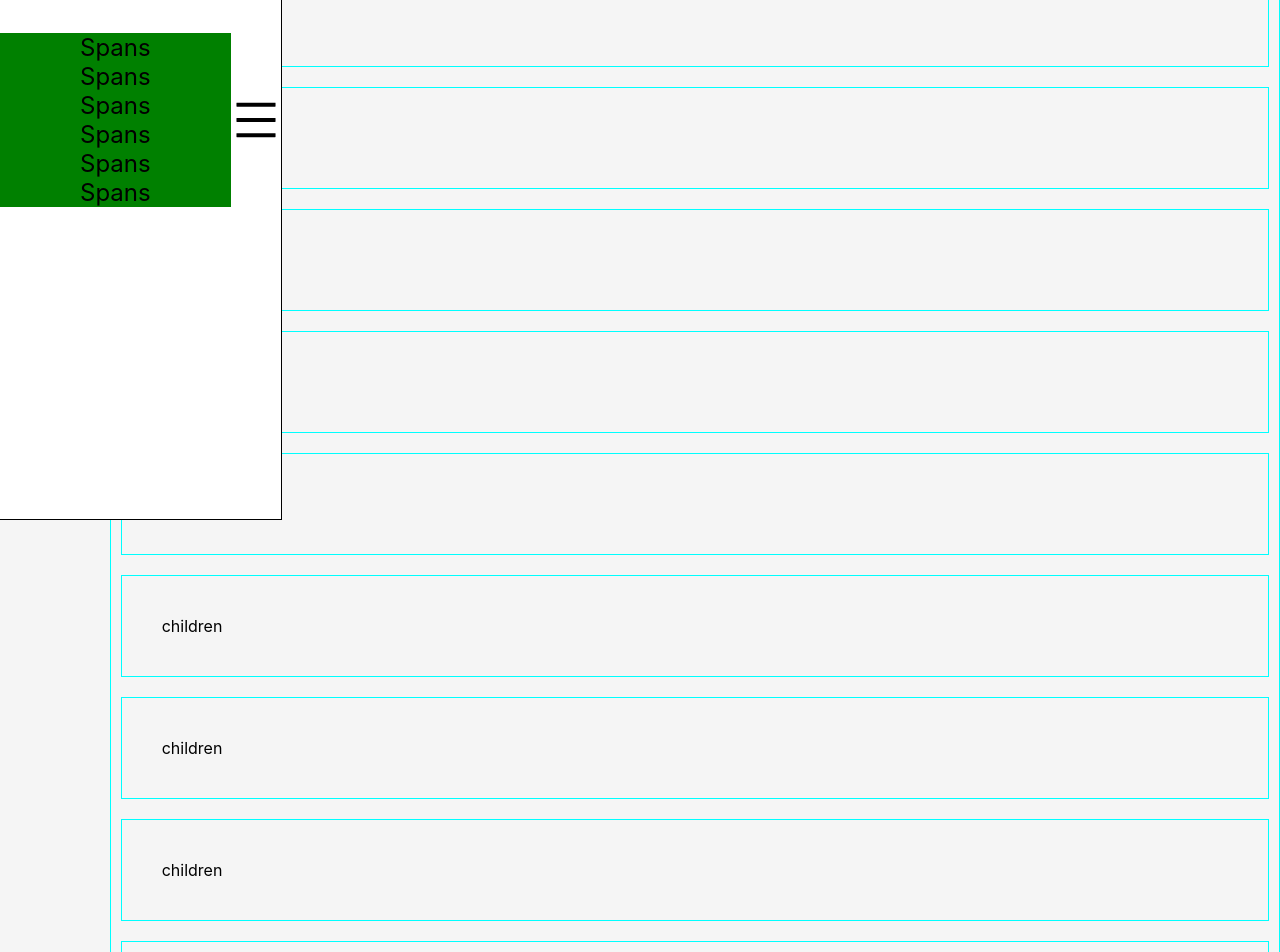
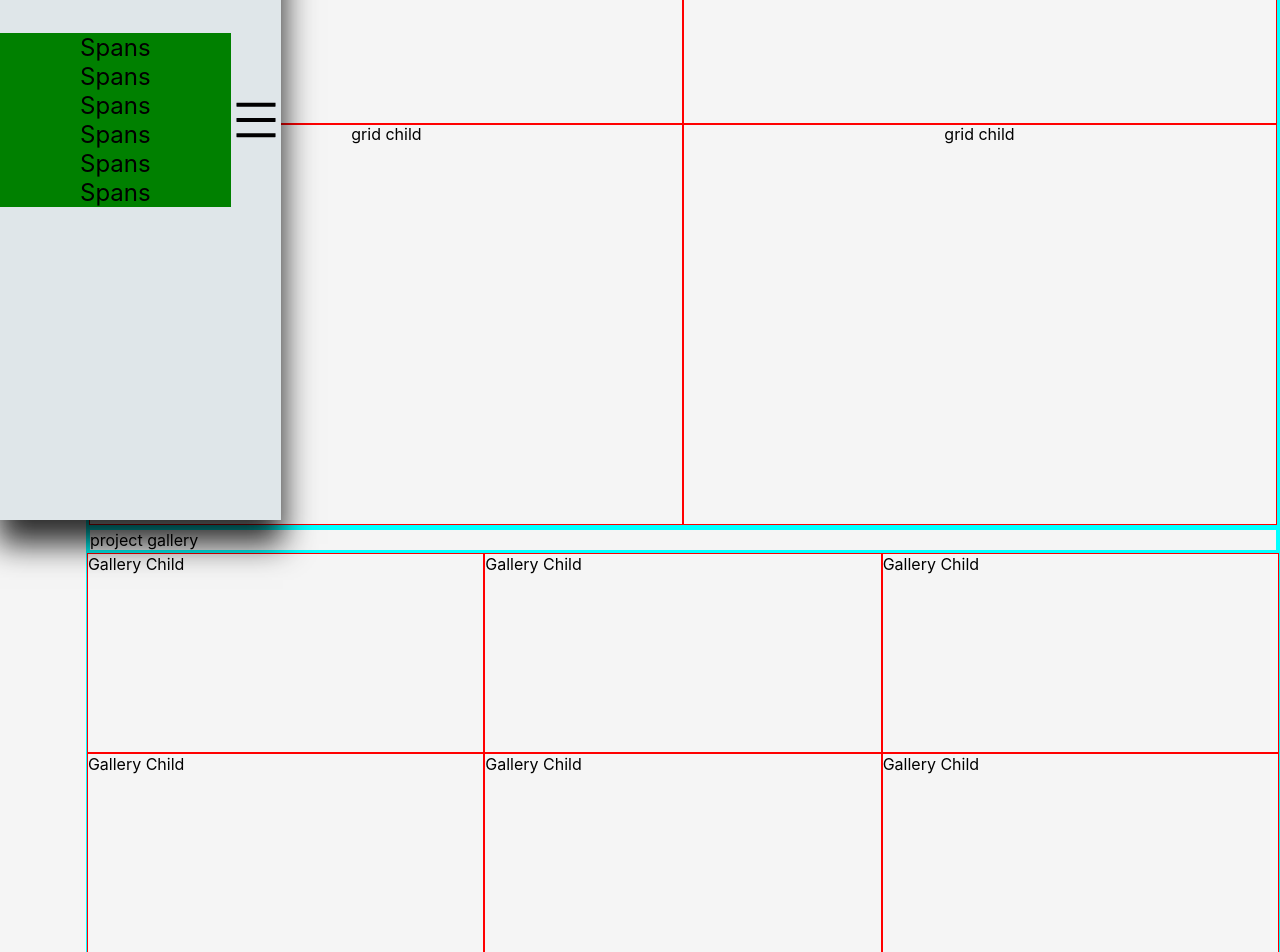
Before and after one commit to bchh325/mech-portfolio, a React (Create React App) app: page / in a window 1280 px wide. Shown: the part 280-1232 px from the top of the page. Built offline with nearby package versions, Linux system fonts and the light colour scheme.

Commit message:
additional grid styling

```diff
--- a/src/App.js
+++ b/src/App.js
@@ -1,6 +1,14 @@
 import './App.css';
 import styles from './gridstyles.module.css'
 import { AiOutlineMenu } from "react-icons/ai"
+
+
+/*
+
+All elements will eventually be put into their own components.
+The current state of the App component is strictly for styling purposes.
+
+*/
 
 function App() {
   return (
@@ -23,11 +31,25 @@ function App() {
         </div>
       </div>
       <div className={styles.gridcontainer}>
-        <div>current</div>
+        <div>curr</div>
         <div className={`${styles.gridchild} ${styles.childcontainer}`}>
-          <div className={styles.content}>children</div>
-          <div className={styles.content}>children</div>
-          <div className={styles.content}>children</div>
+          <div className={`${styles.content} ${styles.information}`}>
+            <div className={styles.infochild}>grid child</div>
+            <div className={styles.infochild}>grid child</div>
+            <div className={styles.infochild}>grid child</div>
+            <div className={styles.infochild}>grid child</div>
+          </div>
+          <div className={styles.content}>project gallery</div>
+          <div className={styles.gallery}>
+            <div className={styles.gallerychild}>Gallery Child</div>
+            <div className={styles.gallerychild}>Gallery Child</div>
+            <div className={styles.gallerychild}>Gallery Child</div>
+            <div className={styles.gallerychild}>Gallery Child</div>
+            <div className={styles.gallerychild}>Gallery Child</div>
+            <div className={styles.gallerychild}>Gallery Child</div>
+            <div className={styles.gallerychild}>Gallery Child</div>
+            <div className={styles.gallerychild}>Gallery Child</div>
+          </div>
           <div className={styles.content}>children</div>
           <div className={styles.content}>children</div>
           <div className={styles.content}>children</div>
--- a/src/gridstyles.module.css
+++ b/src/gridstyles.module.css
@@ -4,7 +4,7 @@
     width: 100%;
     height: 100%;
     display: grid;
-    grid-template-columns: minmax(min-content, 50px) 3fr;
+    grid-template-columns: min-content 3fr;
     row-gap: 20px;
 }
 
@@ -20,17 +20,13 @@
     position: fixed;
     grid-template-columns: min-content min-content;
     justify-items: start;
+    box-shadow: rgba(0, 0, 0, 0.829) 0px 22px 30px 2px;
 }
 
 .navcomp {
     pointer-events: auto;
-    background-color: white;
-    border-color: black;
-    border-width: 1px;
-    border-style: solid solid solid none;
-    display: block;
+    background-color: #dfe6e9;
     overflow: hidden;
-    box-sizing: border-box;
     margin-left: -220px;
     transition: margin-left 0.25s cubic-bezier(0.5, 0.25, 0, 1);
 }
@@ -69,11 +65,47 @@
 .childcontainer {
     display: flex;
     flex-direction: column;
-    row-gap: 20px;
 }
 
 .content {
-    border: 1px solid cyan;
-    padding: 40px;
-    margin: 0px 10px;
+    border: 3px solid cyan;
 }
+
+.information {
+    display: grid;
+    grid-template-columns: repeat(2, 1fr);
+    grid-template-rows: repeat(2, calc(100vh / 2));
+    align-items: center;
+    justify-items: center;
+}
+
+@media screen and (max-width: 760px) {
+    .information {
+        background-color: rgb(172, 172, 172);
+        grid-template-columns: 1fr;
+        grid-template-rows: repeat(4, 200px)
+    }
+}
+
+.infochild {
+    height: 100%;
+    width: 100%;
+    text-align: center;
+    grid-column: span auto;
+    border: 1px solid red;
+}
+
+.gallery {
+    grid-auto-flow: dense;
+    display: grid;
+    grid-template-columns: repeat(3, minmax(min-content, 1fr));
+    grid-auto-rows: 200px;
+}
+
+.gallerychild {
+    box-sizing: border-box;
+    height: 100%;
+    width: 100%;
+    border: 1px solid red;
+    grid-column: span auto;
+}
--- a/src/index.css
+++ b/src/index.css
@@ -7,7 +7,6 @@ body {
   -moz-osx-font-smoothing: grayscale;
   background-color: whitesmoke;
   overflow: -moz-scrollbars-none;
-  -ms-overflow-style: none;
 }
 
 code {
```
